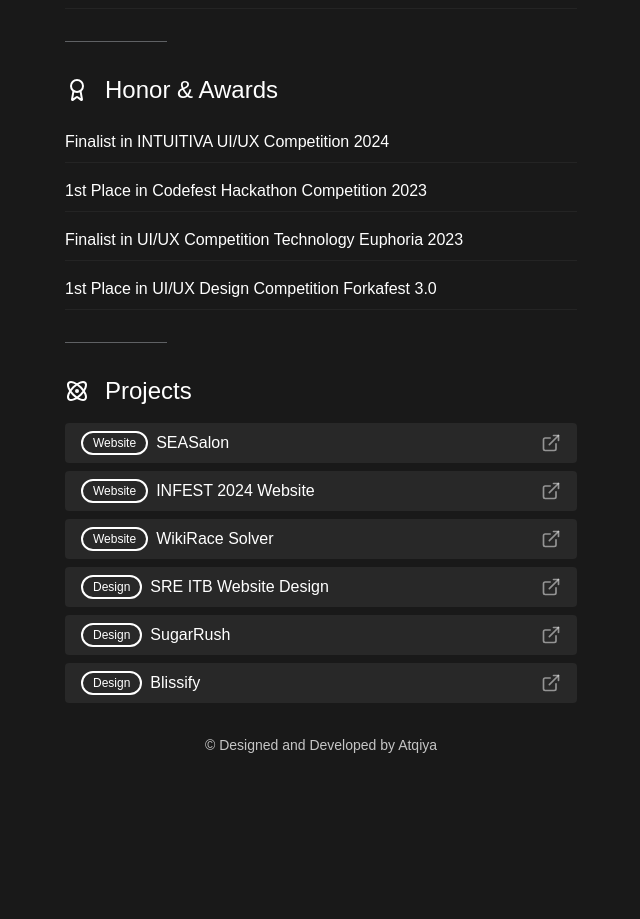
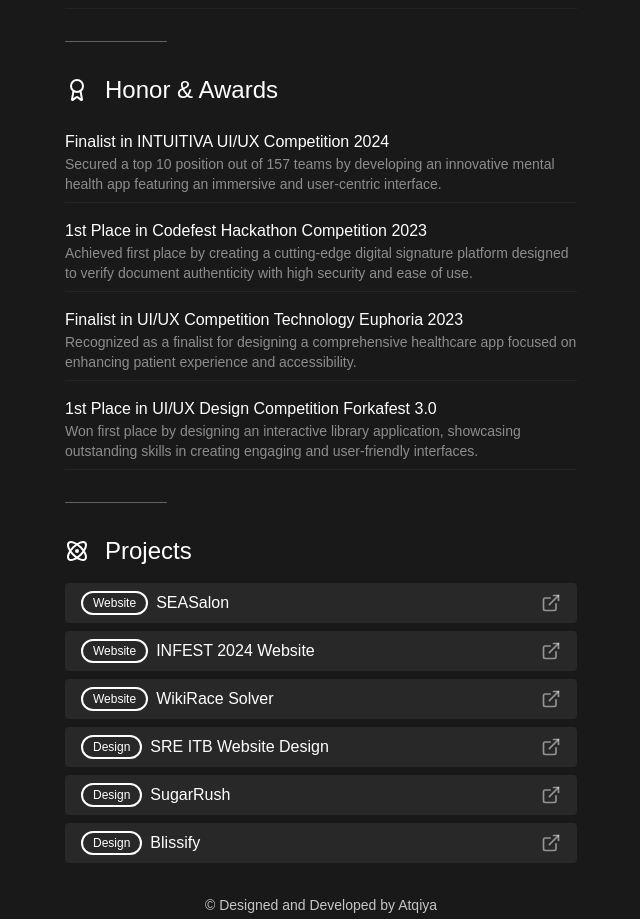
Before and after one commit to AtqiyaHaydar/QyChan, a Next.js app: page / in a window 1280 px wide. Shown: the part 1360-2279 px from the top of the page, without its empty margins (319-959 px from the left). Before the commit the page ends 2147 px from the top, so only its background shows below. Built offline with nearby package versions, Linux system fonts and the light colour scheme.

Commit message:
feat: add description for each achievements

```diff
--- a/components/Achievements.tsx
+++ b/components/Achievements.tsx
@@ -5,18 +5,22 @@ const achievements = [
   {
     id: 1,
     name: "Finalist in INTUITIVA UI/UX Competition 2024",
+    description: "Secured a top 10 position out of 157 teams by developing an innovative mental health app featuring an immersive and user-centric interface."
   },
   {
     id: 2,
     name: "1st Place in Codefest Hackathon Competition 2023",
+    description: "Achieved first place by creating a cutting-edge digital signature platform designed to verify document authenticity with high security and ease of use."
   },
   {
     id: 3,
     name: "Finalist in UI/UX Competition Technology Euphoria 2023",
+    description: "Recognized as a finalist for designing a comprehensive healthcare app focused on enhancing patient experience and accessibility."
   },
   {
     id: 4,
     name: "1st Place in UI/UX Design Competition Forkafest 3.0",
+    description: "Won first place by designing an interactive library application, showcasing outstanding skills in creating engaging and user-friendly interfaces."
   },
 ]
 
@@ -26,8 +30,9 @@ const Achievements = () => {
       <h3 className='text-2xl flex items-center gap-x-4'><Award /> Honor & Awards</h3>
       <ul className='space-y-2'>
         {achievements.map(item => (
-          <li key={item.id} className='flex flex-col md:flex-row justify-between md:items-center border-b border-white/5 py-2' data-aos="fade-up">
+          <li key={item.id} className='flex flex-col justify-between border-b border-white/5 py-2' data-aos="fade-up">
             <p>{item.name}</p>
+            <p className='text-white/50 text-sm'>{item.description}</p>
           </li>
         ))}
       </ul>
```
